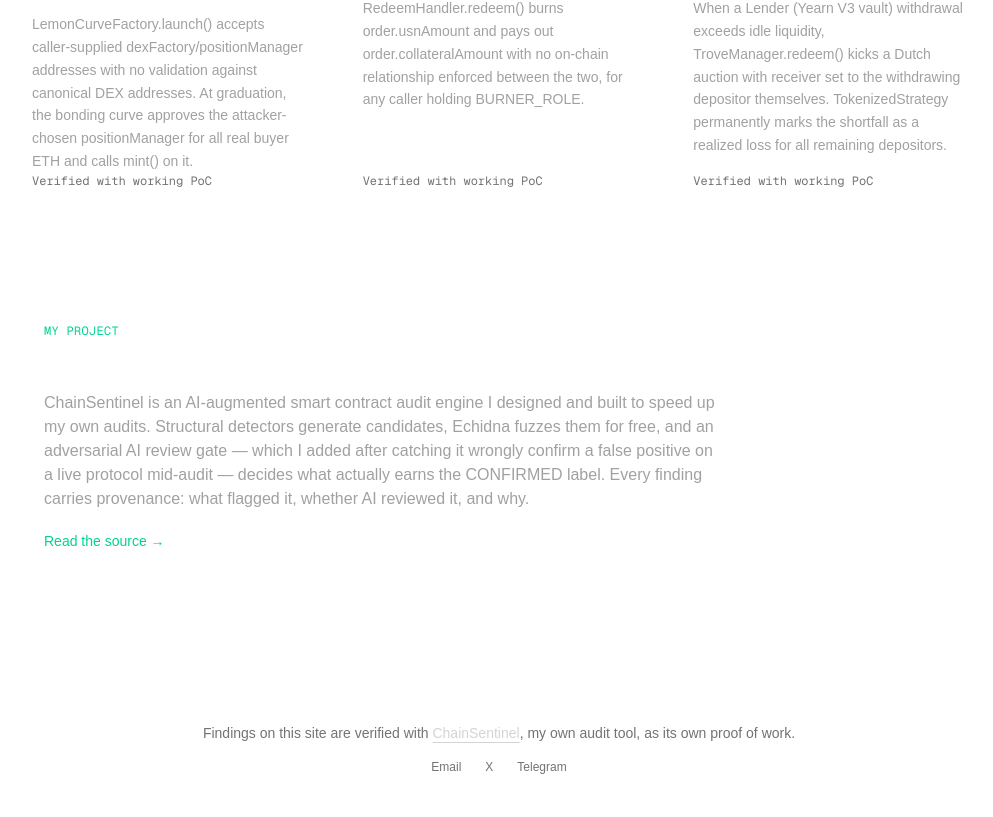
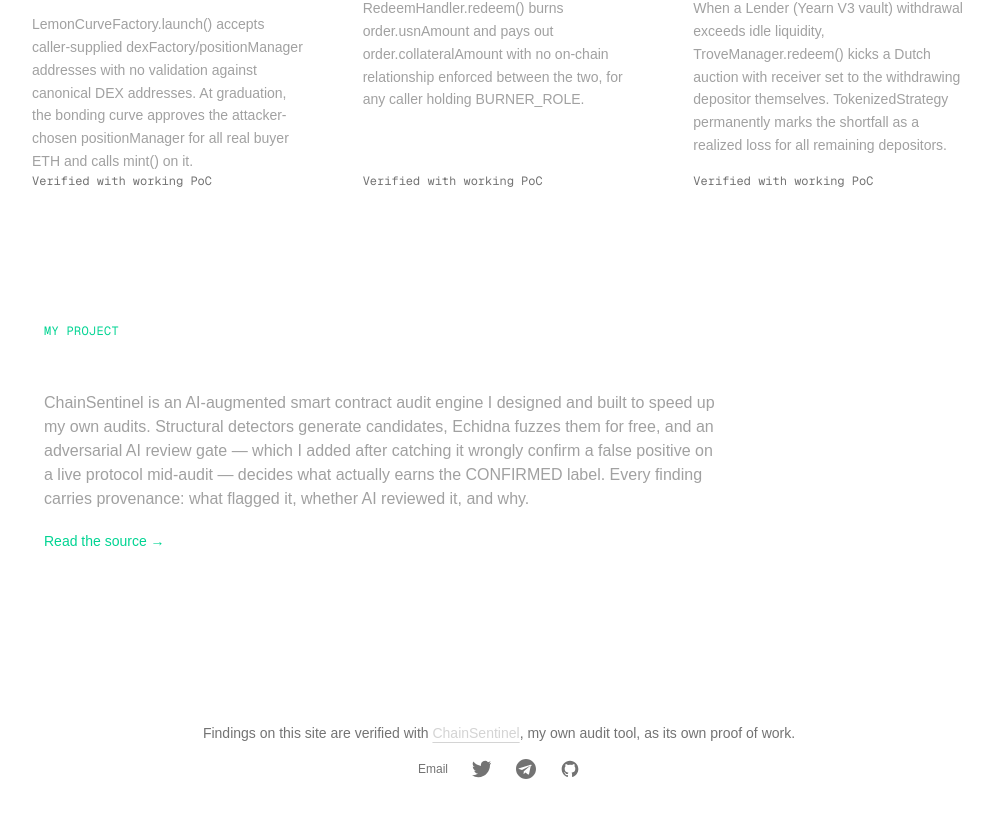
Before and after one commit to Godwin-web3/portfolio, a Next.js app: page / in a window 1280 px wide. Shown: the part 1071-1888 px from the top of the page, without its empty margins (141-1134 px from the left). Built offline with nearby package versions, Linux system fonts and the light colour scheme.

Commit message:
Replace contact text links with SVG icons for Twitter, Telegram, and GitHub

```diff
--- a/app/components/Footer.tsx
+++ b/app/components/Footer.tsx
@@ -7,6 +7,7 @@
           href="https://github.com/godwin-web3/chainsentinel"
           className="text-neutral-300 underline underline-offset-4 hover:text-white"
           target="_blank"
+          rel="noopener noreferrer"
         >
           ChainSentinel
         </a>
@@ -16,11 +17,44 @@
         <a href="mailto:godwinxbt@gmail.com" className="transition hover:text-white">
           Email
         </a>
-        <a href="https://x.com/GodwinXbt" target="_blank" className="transition hover:text-white">
-          X
+
+        <a
+          href="https://x.com/GodwinXbt"
+          target="_blank"
+          rel="noopener noreferrer"
+          aria-label="Twitter (X)"
+          className="transition hover:text-white"
+        >
+          <svg xmlns="http://www.w3.org/2000/svg" viewBox="0 0 24 24" fill="currentColor" className="inline-block h-5 w-5">
+            <title>Twitter</title>
+            <path d="M23 4.557a9.83 9.83 0 0 1-2.828.775 4.93 4.93 0 0 0 2.165-2.724 9.865 9.865 0 0 1-3.127 1.195 4.916 4.916 0 0 0-8.384 4.482A13.944 13.944 0 0 1 1.671 3.149a4.916 4.916 0 0 0 1.523 6.573 4.897 4.897 0 0 1-2.228-.616c-.054 2.281 1.581 4.415 3.95 4.89a4.935 4.935 0 0 1-2.224.085 4.919 4.919 0 0 0 4.588 3.417A9.867 9.867 0 0 1 0 19.54a13.94 13.94 0 0 0 7.548 2.212c9.058 0 14.01-7.513 14.01-14.01 0-.213-.005-.425-.014-.636A10.025 10.025 0 0 0 23 4.557z" />
+          </svg>
         </a>
-        <a href="https://t.me/GodwinXbt" target="_blank" className="transition hover:text-white">
-          Telegram
+
+        <a
+          href="https://t.me/GodwinXbt"
+          target="_blank"
+          rel="noopener noreferrer"
+          aria-label="Telegram"
+          className="transition hover:text-white"
+        >
+          <svg xmlns="http://www.w3.org/2000/svg" viewBox="0 0 240 240" fill="currentColor" className="inline-block h-5 w-5">
+            <title>Telegram</title>
+            <path d="M120 0C53.73 0 0 53.73 0 120s53.73 120 120 120 120-53.73 120-120S186.27 0 120 0zm57.27 81.92l-20.77 98.02c-1.57 6.98-5.7 8.72-11.57 5.44l-31.98-23.56-15.43 14.85c-1.71 1.71-3.14 3.14-6.42 3.14l2.29-32.26L164.8 87.6c3.26-2.96-0.71-4.6-5.05-1.64L71.9 131.1 36.86 121.4c-7.56-2.37-7.71-7.56 1.58-11.17L176.66 68.3c6.49-2.37 12.12 1.58 11.61 13.62z" />
+          </svg>
+        </a>
+
+        <a
+          href="https://github.com/godwin-web3"
+          target="_blank"
+          rel="noopener noreferrer"
+          aria-label="GitHub"
+          className="transition hover:text-white"
+        >
+          <svg xmlns="http://www.w3.org/2000/svg" viewBox="0 0 24 24" fill="currentColor" className="inline-block h-5 w-5">
+            <title>GitHub</title>
+            <path fillRule="evenodd" d="M12 2C6.477 2 2 6.484 2 12.017c0 4.426 2.866 8.18 6.839 9.504.5.092.682-.217.682-.483 0-.237-.009-.868-.014-1.703-2.782.605-3.369-1.342-3.369-1.342-.454-1.153-1.11-1.461-1.11-1.461-.908-.62.069-.607.069-.607 1.003.07 1.531 1.033 1.531 1.033.892 1.529 2.341 1.088 2.91.833.091-.647.35-1.088.636-1.339-2.22-.253-4.555-1.113-4.555-4.951 0-1.094.39-1.988 1.029-2.688-.103-.254-.446-1.272.098-2.65 0 0 .84-.27 2.75 1.026A9.564 9.564 0 0 1 12 6.844c.85.004 1.705.115 2.504.338 1.909-1.296 2.748-1.026 2.748-1.026.546 1.378.202 2.396.099 2.65.64.7 1.028 1.594 1.028 2.688 0 3.848-2.338 4.695-4.566 4.943.359.31.679.92.679 1.855 0 1.338-.012 2.419-.012 2.749 0 .268.18.58.688.482C19.137 20.194 22 16.443 22 12.017 22 6.484 17.523 2 12 2z" clipRule="evenodd" />
+          </svg>
         </a>
       </div>
     </footer>
```
